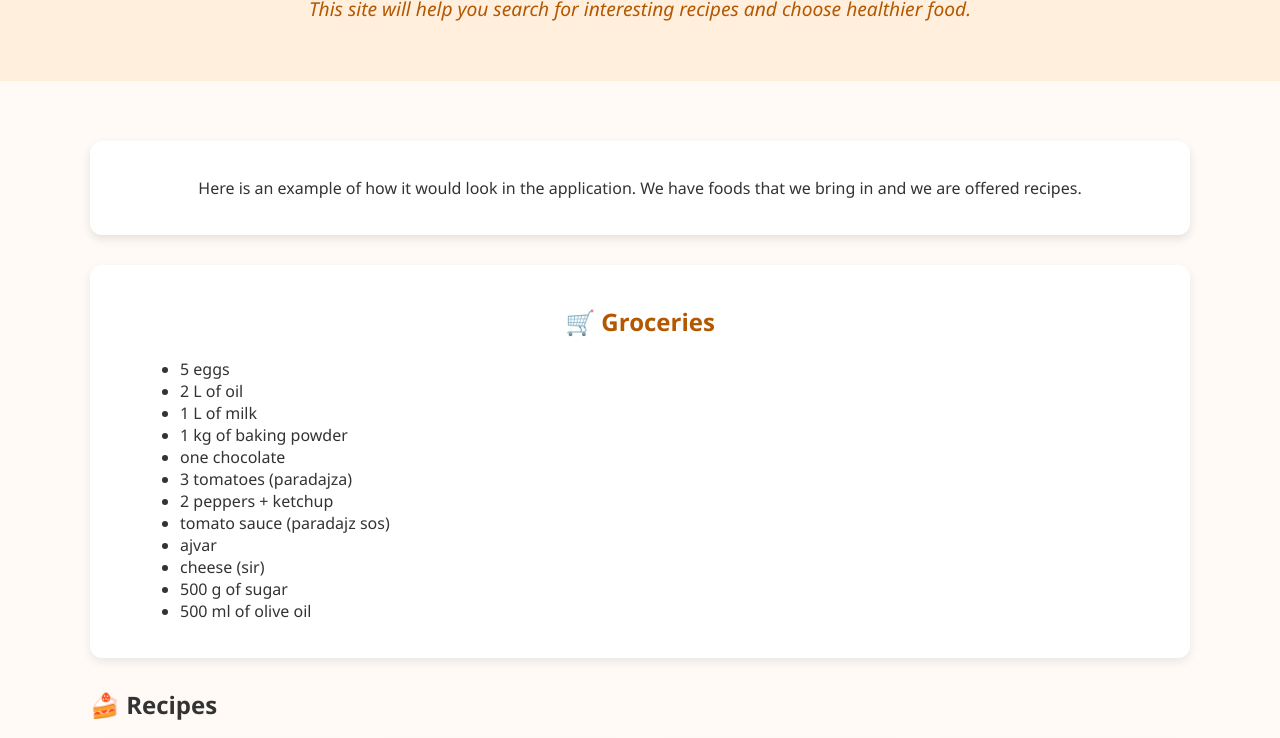
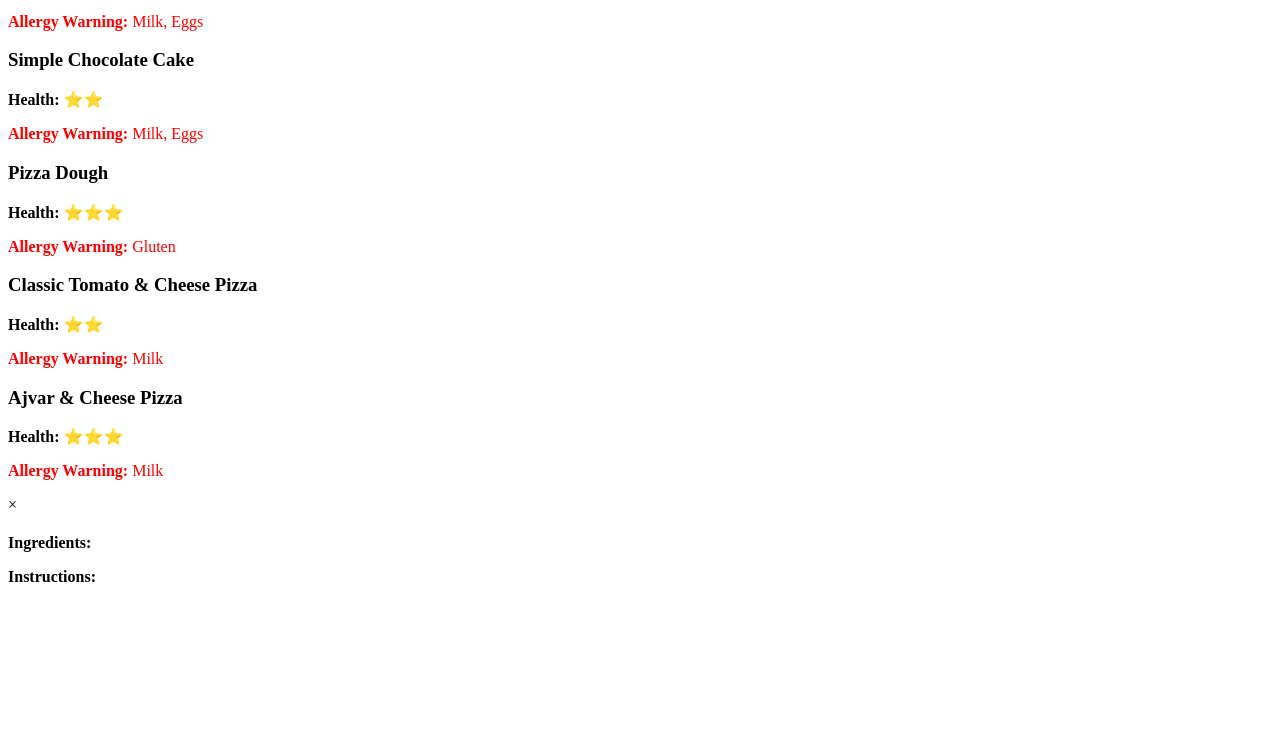
Before and after one commit to foodathon47-cell/cheffsmartpp, a plain HTML site: page index.html in a window 1280 px wide. Shown: the part 119-857 px from the top of the page. After the commit the page ends 800 px from the top, so only its background shows below. Drawn offline with Linux system fonts and the light colour scheme.

Commit message:
Update index.html

```diff
--- a/index.html
+++ b/index.html
@@ -1,179 +1,13 @@
-<!DOCTYPE html>
-<html lang="en">
-<head>
-  <meta charset="UTF-8" />
-  <meta name="viewport" content="width=device-width, initial-scale=1.0" />
-  <title>Smart Chef – Healthy Recipes</title>
-  <style>
-    body {
-      font-family: "Segoe UI", sans-serif;
-      background-color: #fffaf5;
-      color: #333;
-      margin: 0;
-      padding: 0;
-    }
-
-    header {
-      background-color: #ffefdc;
-      text-align: center;
-      padding: 40px 20px;
-      color: #b35800;
-    }
-
-    header h1 {
-      margin: 0;
-      font-size: 2.5rem;
-    }
-
-    header p {
-      font-style: italic;
-      font-size: 1.2rem;
-    }
-
-    .container {
-      max-width: 1100px;
-      margin: 40px auto;
-      padding: 20px;
-    }
-
-    .intro {
-      text-align: center;
-      background: #fff;
-      padding: 20px;
-      border-radius: 12px;
-      box-shadow: 0 4px 10px rgba(0, 0, 0, 0.1);
-      margin-bottom: 30px;
-    }
-
-    .grocery-list {
-      background: #fff;
-      border-radius: 12px;
-      padding: 20px 30px;
-      margin-bottom: 30px;
-      box-shadow: 0 4px 10px rgba(0, 0, 0, 0.08);
-    }
-
-    .grocery-list h2 {
-      color: #b35800;
-      text-align: center;
-    }
-
-    ul {
-      margin-left: 20px;
-    }
-
-    .recipes {
-      display: grid;
-      grid-template-columns: repeat(auto-fit, minmax(250px, 1fr));
-      gap: 1.5rem;
-    }
-
-    .card {
-      background: #fff4e6;
-      border-radius: 10px;
-      padding: 15px 20px;
-      box-shadow: 0 3px 8px rgba(0, 0, 0, 0.1);
-      cursor: pointer;
-      transition: transform 0.2s;
-    }
-
-    .card:hover {
-      transform: scale(1.05);
-    }
-
-    .card h3 {
-      color: #b35800;
-      margin-top: 0;
-      text-align: center;
-    }
-
-    /* Modal */
-    .modal {
-      display: none;
-      position: fixed;
-      z-index: 100;
-      left: 0;
-      top: 0;
-      width: 100%;
-      height: 100%;
-      overflow: auto;
-      background-color: rgba(0,0,0,0.8);
-    }
-
-    .modal-content {
-      background: #fff;
-      margin: 5% auto;
-      padding: 20px;
-      width: 90%;
-      border-radius: 10px;
-      max-height: 90%;
-      overflow-y: auto;
-    }
-
-    .close {
-      float: right;
-      font-size: 28px;
-      font-weight: bold;
-      cursor: pointer;
-    }
-
-    footer {
-      background-color: #ffefdc;
-      text-align: center;
-      padding: 20px;
-      font-size: 0.9rem;
-      color: #b35800;
-    }
-
-  </style>
-</head>
-<body>
-
-  <header>
-    <h1>Smart Chef 🍳</h1>
-    <p>This site will help you search for interesting recipes and choose healthier food.</p>
-  </header>
-
-  <main class="container">
-
-    <section class="intro">
-      <p>Here is an example of how it would look in the application. We have foods that we bring in and we are offered recipes.</p>
-    </section>
-
-    <section class="grocery-list">
-      <h2>🛒 Groceries</h2>
-      <ul>
-        <li>5 eggs</li>
-        <li>2 L of oil</li>
-        <li>1 L of milk</li>
-        <li>1 kg of baking powder</li>
-        <li>one chocolate</li>
-        <li>3 tomatoes (paradajza)</li>
-        <li>2 peppers + ketchup</li>
-        <li>tomato sauce (paradajz sos)</li>
-        <li>ajvar</li>
-        <li>cheese (sir)</li>
-        <li>500 g of sugar</li>
-        <li>500 ml of olive oil</li>
-      </ul>
-    </section>
-
 <section class="recipe-section">
   <h2>🍰 Recipes</h2>
-      <div class="recipes" id="recipeCards">
-        <!-- Recipe cards will be generated here by JS -->
-      </div>
+  <div class="recipes" id="recipeCards"></div>
 </section>
-
-  </main>
 
 <!-- Modal -->
 <div id="recipeModal" class="modal">
   <div class="modal-content">
     <span class="close">&times;</span>
     <h2 id="modalTitle"></h2>
-      <p><strong>Health:</strong> <span id="modalHealth"></span></p>
-      <p><strong>Allergy:</strong> <span id="modalAllergy"></span></p>
     <p><strong>Ingredients:</strong></p>
     <ul id="modalIngredients"></ul>
     <p><strong>Instructions:</strong></p>
@@ -181,71 +15,89 @@
   </div>
 </div>
 
-  <footer>
-    <p>© 2025 Smart Chef | Healthy Cooking for Everyone</p>
-  </footer>
-
 <script>
+// 5 recipes
 const recipes = [
   {
     name: "Muffins",
     health: "⭐⭐⭐",
     allergy: "Milk, Eggs",
     ingredients: ["2 eggs", "125 ml oil", "250 ml milk", "200g sugar", "400g flour", "1 tsp baking powder"],
-        instructions: ["Preheat oven to 185°C.", "Mix dry ingredients in a bowl.", "Add eggs, milk, and oil, mix until smooth.", "Fill paper molds and bake for 15 min."]
+    instructions: [
+      "Preheat oven to 185°C.",
+      "Mix dry ingredients in a bowl.",
+      "Add eggs, milk, and oil, mix until smooth.",
+      "Fill paper molds and bake for 15 min."
+    ]
   },
   {
     name: "Simple Chocolate Cake",
     health: "⭐⭐",
     allergy: "Milk, Eggs",
     ingredients: ["2 eggs", "200 ml milk", "150g sugar", "100 ml oil", "1 tsp baking powder", "100g chocolate", "200g flour"],
-        instructions: ["Mix wet ingredients.", "Add dry ingredients and melted chocolate.", "Bake at 180°C for 25–30 min."]
+    instructions: [
+      "Mix wet ingredients.",
+      "Add dry ingredients and melted chocolate.",
+      "Bake at 180°C for 25–30 min."
+    ]
   },
   {
     name: "Pizza Dough",
     health: "⭐⭐⭐",
     allergy: "Gluten",
     ingredients: ["1 spoon sugar", "1/2 packet fresh yeast", "3 tbsp olive oil", "1 tsp salt", "310g flour", "230 ml hot water"],
-        instructions: ["Dissolve yeast in warm water and sugar.", "Add olive oil and salt, mix.", "Pour into flour and knead dough.", "Let rest 10–15 min, divide into 4 parts, shape pizza."]
+    instructions: [
+      "Dissolve yeast in warm water and sugar.",
+      "Add olive oil and salt, mix.",
+      "Pour into flour and knead dough.",
+      "Let rest 10–15 min, divide into 4 parts, shape pizza."
+    ]
   },
   {
     name: "Classic Tomato & Cheese Pizza",
     health: "⭐⭐",
     allergy: "Milk",
     ingredients: ["Pizza dough", "2-3 tomatoes", "2 tbsp tomato sauce", "1 tbsp paprika ketchup", "1 tbsp olive oil", "100–150 g cheese", "salt", "pepper"],
-        instructions: ["Blend tomatoes, mix with sauce, ketchup, oil, salt, and pepper.", "Spread on rolled dough, add cheese.", "Bake at 220°C for 10–15 min."]
+    instructions: [
+      "Blend tomatoes, mix with sauce, ketchup, oil, salt, and pepper.",
+      "Spread on rolled dough, add cheese.",
+      "Bake at 220°C for 10–15 min."
+    ]
   },
   {
     name: "Ajvar & Cheese Pizza",
     health: "⭐⭐⭐",
     allergy: "Milk",
     ingredients: ["Pizza dough", "3 tbsp ajvar", "2 tbsp paprika ketchup", "1 tbsp olive oil", "100–150 g cheese", "optional tomato slices"],
-        instructions: ["Mix ajvar, ketchup, and oil.", "Spread on dough, top with cheese (and tomato slices).", "Bake at 220°C for 10–15 min."]
+    instructions: [
+      "Mix ajvar, ketchup, and oil.",
+      "Spread on dough, top with cheese (and tomato slices).",
+      "Bake at 220°C for 10–15 min."
+    ]
   }
 ];
 
+// Render cards with allergies
 const container = document.getElementById('recipeCards');
 recipes.forEach((recipe, index) => {
   const card = document.createElement('div');
-      card.className = 'card';
+  card.className = 'recipe-card'; // match second code's styling
   card.innerHTML = `
     <h3>${recipe.name}</h3>
     <p><strong>Health:</strong> ${recipe.health}</p>
-        <p><strong>Allergy:</strong> ${recipe.allergy}</p>
+    <p style="color:red;"><strong>Allergy Warning:</strong> ${recipe.allergy}</p>
   `;
   card.addEventListener('click', () => showModal(index));
   container.appendChild(card);
 });
 
+// Modal logic
 const modal = document.getElementById("recipeModal");
 const closeBtn = document.querySelector(".close");
 
 function showModal(index) {
   const recipe = recipes[index];
   document.getElementById("modalTitle").innerText = recipe.name;
-      document.getElementById("modalHealth").innerText = recipe.health;
-      document.getElementById("modalAllergy").innerText = recipe.allergy;
-
   const ingList = document.getElementById("modalIngredients");
   ingList.innerHTML = "";
   recipe.ingredients.forEach(i => {
@@ -253,7 +105,6 @@
     li.textContent = i;
     ingList.appendChild(li);
   });
-
   const instrList = document.getElementById("modalInstructions");
   instrList.innerHTML = "";
   recipe.instructions.forEach(i => {
@@ -261,7 +112,6 @@
     li.textContent = i;
     instrList.appendChild(li);
   });
-
   modal.style.display = "block";
 }
 
@@ -275,5 +125,3 @@
   }
 }
 </script>
-</body>
-</html>
```
Lines whose indentation alone changed are shown as unchanged.
